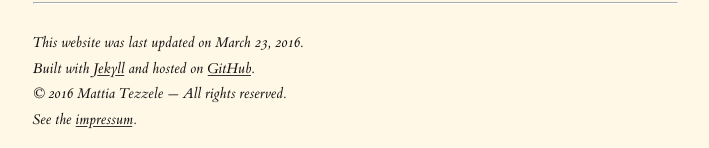
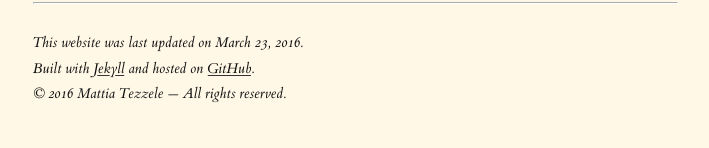
Before and after one commit to mrzool/mrzool.github.io, a Jekyll site: the page built from index.md, in a window 1280 px wide. Shown: the part 1065-1213 px from the top of the page, without its empty margins (285-994 px from the left). Built offline with Jekyll 4.4.1, drawn with Linux system fonts in a browser that asks for light colours; after the commit the page ends 1191 px from its top, so only the background shows below that.

Commit message:
No link to impressum for now

```diff
--- a/_includes/_footer.html
+++ b/_includes/_footer.html
@@ -3,5 +3,5 @@
   <small class="block h5 mb1"> <i>This website was last updated on {{ 'now' | date: "%B %-d, %Y" }}.</i> </small>
   <small class="block h5 mb1"><i>Built with <a href="http://jekyllrb.com/">Jekyll</a> and hosted on <a href="http://github.com">GitHub</a>.</small>
   <small class="block h5 mb1"><i>&copy; {{ 'now' | date: "%Y" }} Mattia Tezzele &mdash; All rights reserved.</i> </small>
-  <small class="block h5 mb1"><i>See the <a href="/impressum">impressum</a>.</i></small>
+  {% comment %} <small class="block h5 mb1"><i>See the <a href="/impressum">impressum</a>.</i></small> {% endcomment %}
 </footer>
```
